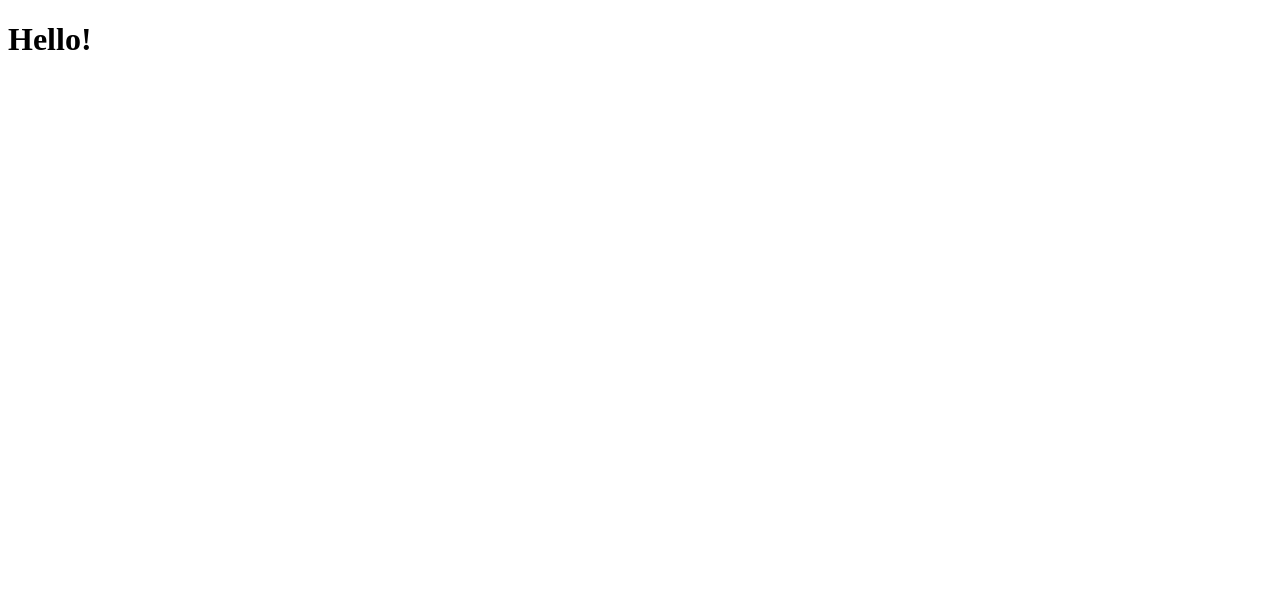
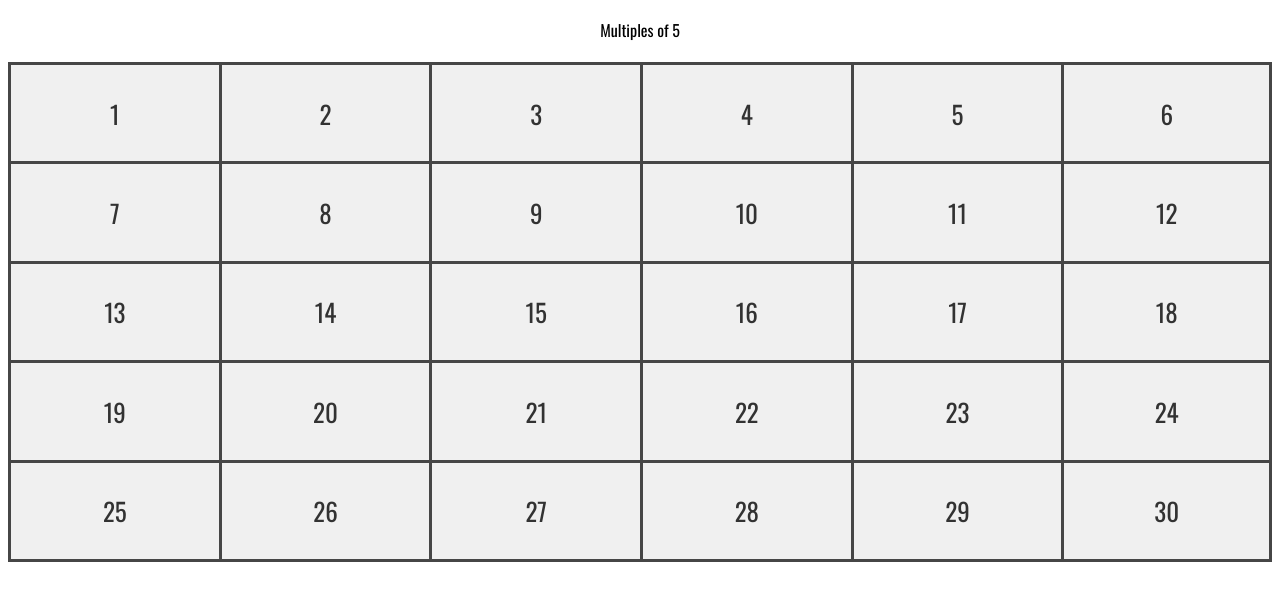
Before and after one commit to rpedroni/NumberMunchers, a React app: page / in a window 1280 px wide. Shown: the top 600 px of the page. Built offline with nearby package versions, Linux system fonts and the light colour scheme.

Commit message:
Add basic dumb containers and components and layout very basic board

```diff
--- a/index.html
+++ b/index.html
@@ -3,6 +3,11 @@
   <head>
     <meta charset="utf-8">
     <title>Number Munchers</title>
+
+  <!-- Fonts -->
+  <!-- <link href='https://fonts.googleapis.com/css?family=Roboto' rel='stylesheet' type='text/css'> -->
+  <link href='https://fonts.googleapis.com/css?family=Oswald' rel='stylesheet' type='text/css'>
+
   </head>
   <body>
     <div id="app"></div>
--- a/index.js
+++ b/index.js
@@ -1,15 +1,9 @@
 import React from 'react';
 import ReactDOM from 'react-dom';
 
-class App extends React.Component {
-  render() {
-    return (
-      <h1>Hello!</h1>
-    );
-  }
-}
+import App from './src/containers/App';
 
 ReactDOM.render(
   <App />,
-    document.getElementById('app')
-  );
+  document.getElementById('app')
+);
--- /dev/null
+++ b/src/components/Grid.js
@@ -0,0 +1,49 @@
+import React from 'react';
+
+import GridCell from './GridCell';
+
+class Grid extends React.Component {
+
+  render() {
+    // TODO - get from props
+    let numColumns = 6, numRows = 5;
+
+    let style = {
+      grid: {
+        display: 'flex',
+        flexFlow: 'row wrap',
+        // justifyContent: 'space-around',
+        // alignItems: 'stretch',
+        height: 500, width: '100%',
+        backgroundColor: 'rgb(240, 240, 240)',
+      },
+      cell: {
+        flex: `1 0 ${100/numColumns}%`,
+      }
+    };
+
+    let gridCells = [];
+    for (let i = 1; i <= numColumns * numRows; i++) {
+      let index = i - 1;
+        gridCells.push(
+          <GridCell
+            value={i}
+            key={index}
+            style={style.cell}
+            isLastCol={i % numColumns === 0}
+            isLastRow={i > (numRows - 1) * numColumns}
+            />
+        );
+      }
+
+    return (
+      <div style={style.grid}>
+        {gridCells}
+      </div>
+    );
+
+  }
+
+}
+
+export default Grid;
--- /dev/null
+++ b/src/components/GridCell.js
@@ -0,0 +1,34 @@
+import React from 'react';
+
+class GridCell extends React.Component {
+
+  render() {
+    const DIMENSION = 50;
+    const BORDER = '3px solid rgb(70, 70, 70)';
+    let style = {
+      borderLeft: BORDER,
+      borderTop: BORDER,
+      boxSizing: 'border-box',
+      textAlign: 'center',
+      display: 'flex',
+      alignItems: 'center',
+      justifyContent: 'center',
+      text: {
+        fontSize: 25,
+        color: 'rgb(50, 50, 50)'
+      }
+    };
+    style.borderRight = this.props.isLastCol ? BORDER : '0';
+    style.borderBottom = this.props.isLastRow ? BORDER : '0';
+
+    return (
+      <div style={Object.assign(style, this.props.style)}>
+        <span style={style.text}>{this.props.value}</span>
+      </div>
+    );
+
+  }
+
+}
+
+export default GridCell;
--- /dev/null
+++ b/src/components/RuleDisplay.js
@@ -0,0 +1,23 @@
+import React from 'react';
+
+class RuleDisplay extends React.Component {
+
+  render() {
+    let style = {
+      padding: 10,
+      textAlign: 'center', marginBottom: 10
+    };
+
+    // TODO
+    let rule = "Multiples of 5";
+    return (
+      <div style={style}>
+        <span>{rule}</span>
+      </div>
+    );
+
+  }
+
+}
+
+export default RuleDisplay;
--- /dev/null
+++ b/src/containers/App.js
@@ -0,0 +1,13 @@
+import React from 'react';
+
+import GameBoard from './GameBoard';
+
+class App extends React.Component {
+  render() {
+    return (
+      <GameBoard />
+    );
+  }
+}
+
+export default App;
--- /dev/null
+++ b/src/containers/GameBoard.js
@@ -0,0 +1,23 @@
+import React from 'react';
+
+import Grid from '../components/Grid';
+import RuleDisplay from '../components/RuleDisplay';
+
+class GameBoard extends React.Component {
+
+  render() {
+    let style = {
+      fontFamily: 'Oswald, Roboto, sans'
+    };
+    return (
+      <div style={style}>
+        <RuleDisplay />
+        <Grid />
+      </div>
+    );
+
+  }
+
+}
+
+export default GameBoard;
```
Also changed, not shown: specs/components.md (added, +8 -0 lines), specs/specs.md (added, +39 -0 lines), specs/steps.md (added, +8 -0 lines).
